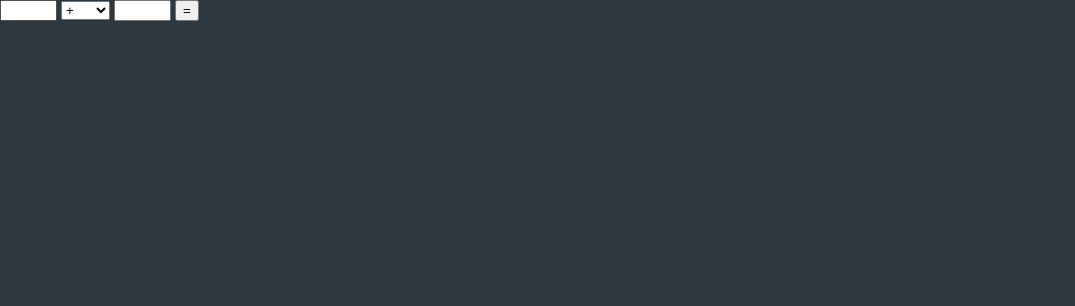
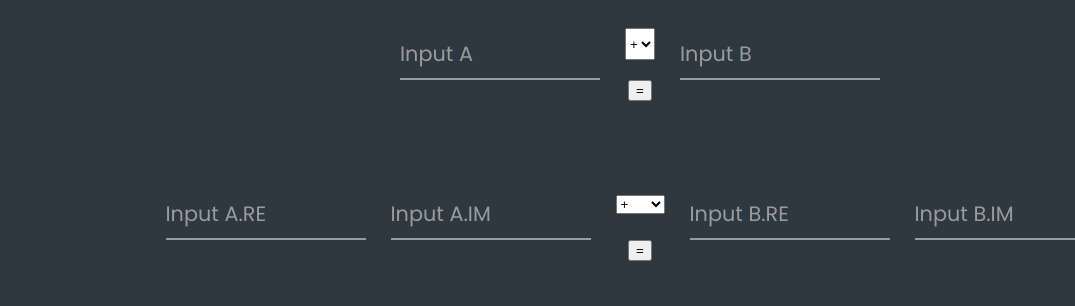
Before and after one commit to GalactiC8/js-universal-calculator, a plain HTML site: page UniversalCalculator/index.html in a window 1280 px wide. Shown: the whole page, without its empty margins (0-1075 px from the left). Drawn offline with Linux system fonts and the light colour scheme.

Commit message:
Real and Complex Calcs
+красивое оформление

```diff
--- a/UniversalCalculator/css/style.css
+++ b/UniversalCalculator/css/style.css
@@ -1,10 +1,86 @@
+@import url('https://fonts.googleapis.com/css2?family=Poppins&display=swap');
+:root {font-family: 'Poppins', sans-serif;}
 body {
-    margin: 0;
-    display: flex;
-    min-height: 100vh;
     background-color: rgb(45, 56, 65);
 }
 
-.output {
+.output, .outputComplex {
     color:aliceblue;
+    font-weight: bold;
+    font-size: large;
+    border-bottom: 1px white solid;
 }
+.Real_Calculator_Container, .Complex_Calculator_Container {
+    display: flex;
+    gap: 25px;
+    align-items: center;
+    justify-content: center;
+}
+
+.Real_Calculator_Result_Container, .Complex_Calculator_Result_Container {
+    display: flex;
+    flex-direction: column;
+    align-items: center;
+    justify-content: center;
+    gap: 5px;
+}
+
+.select_operation {
+    height: 32px;
+
+}
+
+.form__group {
+    position: relative;
+    padding: 15px 0 0;
+    margin-top: 10px;
+    width: 200px;
+}
+.form__field {
+    font-family: inherit;
+    width: 100%;
+    border: 0;
+    border-bottom: 2px solid #9b9b9b;
+    outline: 0;
+    font-size: 1.3rem;
+    color: #fff;
+    padding: 7px 0;
+    background: transparent;
+    transition: border-color 0.2s;
+}
+.form__field::placeholder {
+    color: transparent;
+}
+.form__field:placeholder-shown ~ .form__label {
+    font-size: 1.3rem;
+    cursor: text;
+    top: 20px;
+}
+.form__label {
+    position: absolute;
+    top: 0;
+    display: block;
+    transition: 0.2s;
+    font-size: 1rem;
+    color: #9b9b9b;
+}
+.form__field:focus {
+    padding-bottom: 6px;
+    font-weight: 700;
+    border-width: 3px;
+    border-image: linear-gradient(to right, #11998e, #38ef7d);
+    border-image-slice: 1;
+}
+.form__field:focus ~ .form__label {
+    position: absolute;
+    top: 0;
+    display: block;
+    transition: 0.2s;
+    font-size: 1rem;
+    color: #11998e;
+    font-weight: 700;
+}
+/* reset input */
+.form__field:required, .form__field:invalid {
+    box-shadow: none;
+}
--- a/UniversalCalculator/index.html
+++ b/UniversalCalculator/index.html
@@ -1,5 +1,6 @@
 <!DOCTYPE html>
 <html lang="ru">
+
 <head>
 	<meta charset="utf-8">
 	<title>Калькулятор</title>
@@ -7,29 +8,70 @@
 	<link href="../UniversalCalculator/css/style.css" rel="stylesheet">
 
 	<script src="../UniversalCalculator/js/main.js"></script>
-	<script src="../UniversalCalculator/js/calculate.js"></script>
 	<script src="../UniversalCalculator/js/types/Complex.js"></script>
 	<script src="../UniversalCalculator/js/calculators/RealCalculator.js"></script>
 	<script src="../UniversalCalculator/js/calculators/ComplexCalculator.js"></script>
 
 
 </head>
+
 <body>
 	<div class="Real_Calculator">
-	<input class="input_a" size="4" />
+		<div class="Real_Calculator_Container">
+			<div class="form__group field">
+				<input type="input" class="form__field" placeholder="A" name="input_a" id='input_a' required />
+				<label for="input_a" class="form__label">Input A</label>
+			</div>
 			<select class="select_operation">
-	  <option value="+" >+</option>
-	  <option value="-" >-</option>
-	  <option value="*" >*</option>
-	  <option value="/" >/</option>
-      <option value="^" >^</option>
-      <option value="prod" >prod</option>
-	  <option value="one" >one</option>
-	  <option value="zero" >zero</option>
+				<option value="add">+</option>
+				<option value="sub">-</option>
+				<option value="mult">*</option>
+				<option value="div">/</option>
+				<option value="pow">^</option>
 			</select>
-	<input class="input_b" size="4" />
+			<div class="form__group field">
+				<input type="input" class="form__field" placeholder="B" name="input_b" id='input_b' required />
+				<label for="input_b" class="form__label">Input B</label>
+			</div>
+		</div>
+		<div class="Real_Calculator_Result_Container">
 			<button class="buttonResult">=</button>
 			<p class="output"></p>
 		</div>
+	</div>
+<br />
+	<div class="Complex_Calculator">
+		<div class="Complex_Calculator_Container">
+		<div class="form__group field">
+			<input type="input" class="form__field" placeholder="A.RE" name="input_a_re" id='input_a_re' required />
+			<label for="input_a_re" class="form__label">Input A.RE</label>
+		</div>
+		<div class="form__group field">
+			<input type="input" class="form__field" placeholder="A.IM" name="input_a_im" id='input_a_im' required />
+			<label for="input_a_im" class="form__label">Input A.IM</label>
+		</div>
+		<select class="select_operation_complex">
+			<option value="add">+</option>
+			<option value="sub">-</option>
+			<option value="mult">*</option>
+			<option value="div">/</option>
+			<option value="pow">^</option>
+			<option value="prod">prod</option>
+		</select>
+		<div class="form__group field">
+			<input type="input" class="form__field" placeholder="B.RE" name="input_b_re" id='input_b_re' required />
+			<label for="input_b_re" class="form__label">Input B.RE</label>
+		</div>
+		<div class="form__group field">
+			<input type="input" class="form__field" placeholder="B.IM" name="input_b_im" id='input_b_im' required />
+			<label for="input_b_im" class="form__label">Input B.IM</label>
+		</div>
+	</div>
+		<div class="Complex_Calculator_Result_Container">
+			<button class="buttonResultComplex">=</button>
+			<p class="outputComplex"></p>
+		</div>
+	</div>
 </body>
+
 </html>
--- a/UniversalCalculator/js/calculators/ComplexCalculator.js
+++ b/UniversalCalculator/js/calculators/ComplexCalculator.js
@@ -1,22 +1,36 @@
 class ComplexCalculator extends RealCalculator {
     add(a, b) {
-        return new Complex(a.re + b.re, a.im + b.im)
+        return new Complex(a.re + b.re, a.im + b.im);
     }
     sub(a, b) {
-        return new Complex(a.re - b.re, a.im - b.im)
+        return new Complex(a.re - b.re, a.im - b.im);
     }
     mult(a, b) {
-        return new Complex(a.re * b.re, a.im * b.im)
+        return new Complex(
+            a.re * b.re - a.im * b.im,
+            a.re * b.im + a.im * b.re
+        );
+    }
+    prod(a, p) {
+        return new Complex(a.re * p.re, a.im * p.re);
     }
     div(a, b) {
-        return new Complex(a.re / b.re, a.im / b.im)
+        const m = (b.re ** 2 + b.im ** 2);
+        return new Complex(
+            (a.re * b.re + a.im * b.im) / m,
+            (a.im * b.re - a.re * b.im) / m
+        );
     }
-    pow(a, b) {
-        return new Complex(Math.exp(a.re) * Math.cos(b.im),
-                           Math.exp(a.re) * Math.sin(b.im));
+    pow(a, n) {
+        let S = this.one();
+        for (let i = 0; i < n.re; i++) {
+            S = this.mult(S, a);
+            console.log(S);
+        }
+        return S;
     }
     one() {
-        return new Complex (super.one());
+        return new Complex(super.one());
     }
     zero() {
         return new Complex;
--- a/UniversalCalculator/js/main.js
+++ b/UniversalCalculator/js/main.js
@@ -1,16 +1,32 @@
 window.onload = function () {
-    const inputA = document.querySelector('.input_a');
+    const inputA = document.getElementById('input_a');
     const selectOperation = document.querySelector('.select_operation');
-    const inputB = document.querySelector('.input_b');
+    const inputB = document.getElementById('input_b');
     const buttonResult = document.querySelector('.buttonResult');
     const output = document.querySelector('.output');
+
+    const inputA_RE = document.getElementById('input_a_re');
+    const inputA_IM = document.getElementById('input_a_im');
+    const selectOperationComplex = document.querySelector('.select_operation_complex');
+    const inputB_RE = document.getElementById('input_b_re');
+    const inputB_IM = document.getElementById('input_b_im');
+    const buttonResultComplex = document.querySelector('.buttonResultComplex');
+    const outputComplex = document.querySelector('.outputComplex');
 
     buttonResult.addEventListener('click', function() {
         const a = inputA.value - 0;
         const b = inputB.value - 0;
         const operation = selectOperation.value;
-        const result = calculate({ a, b, operation });
+        const realCalc = new RealCalculator;
+        output.innerHTML = realCalc[operation](a, b);
+    });
 
-        output.innerHTML = result;
+    buttonResultComplex.addEventListener('click', function() {
+        const a = new Complex(inputA_RE.value, inputA_IM.value);
+        const b = new Complex(inputB_RE.value, inputB_IM.value);
+        const operation = selectOperationComplex.value;
+        const complexCalc = new ComplexCalculator;
+        const {re, im} = complexCalc[operation](a, b);
+        outputComplex.innerHTML = `Re: ${re} Im: ${im}`
     });
 }
--- a/UniversalCalculator/js/types/Complex.js
+++ b/UniversalCalculator/js/types/Complex.js
@@ -1,6 +1,6 @@
 class Complex {
     constructor (re = 0, im = 0) {
-        this.re = re;
-        this.im = im;
+        this.re = Number(re);
+        this.im = Number(im);
     }
 }
```
Lines whose indentation alone changed are shown as unchanged.
